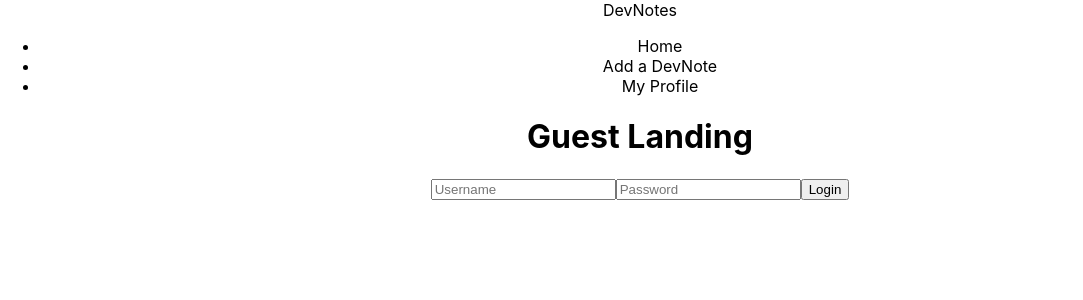
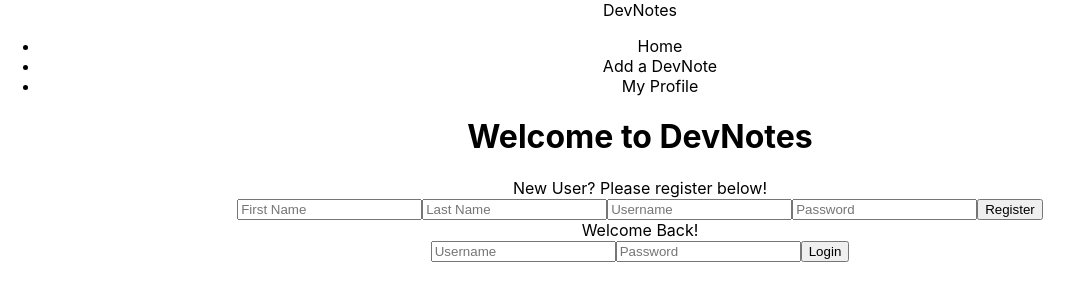
Before and after one commit to tramynn/devnotes, a React (Create React App) app: page /#/ in a window 1280 px wide. Shown: the top 300 px of the page, without its empty margins (0-1083 px from the left). Built offline with nearby package versions, Linux system fonts and the light colour scheme.

Commit message:
added handlechange in register

```diff
--- a/src/Components/GuestLanding/GuestLanding.js
+++ b/src/Components/GuestLanding/GuestLanding.js
@@ -1,5 +1,6 @@
 import React, { Component } from 'react';
-import Login from "../Login/Login"
+import Login from "../Login/Login";
+import Register from "../Register/Register";
 
 class GuestLanding extends Component {
   constructor() {
@@ -12,7 +13,10 @@ class GuestLanding extends Component {
   render() {
     return (
       <div>
-      <h1>Guest Landing</h1>
+      <h1>Welcome to DevNotes</h1>
+      New User? Please register below!
+      <Register />
+      Welcome Back!
       <Login />
       </div>
     )
--- a/src/Components/Register/Register.js
+++ b/src/Components/Register/Register.js
@@ -0,0 +1,34 @@
+import React, { Component } from 'react';
+import { connect } from 'react-redux';
+import { registerUser } from "../../reducks/reducers/authReducer";
+import { Redirect } from 'react-router-dom';
+
+class Register extends Component {
+  constructor() {
+    super();
+    this.state = {
+      first_name: "",
+      last_name: "",
+      username: "",
+      password: ""
+    }
+  }
+
+  handleChange = e => {
+    this.setState({[e.target.name]: e.target.value})
+  }
+
+  render() {
+    return (
+      <div>
+        <input name="first_name" placeholder="First Name" value={this.state.first_name} onChange={this.handleChange} />
+        <input name="last_name" placeholder="Last Name" value={this.state.last_name} onChange={this.handleChange} />
+        <input name="username" placeholder="Username" value={this.state.username} onChange={this.handleChange} />
+        <input name="password" placeholder="Password" value={this.state.password} onChange={this.handleChange} />
+        <button>Register</button>
+      </div>
+    )
+  }
+}
+
+export default Register;
```
